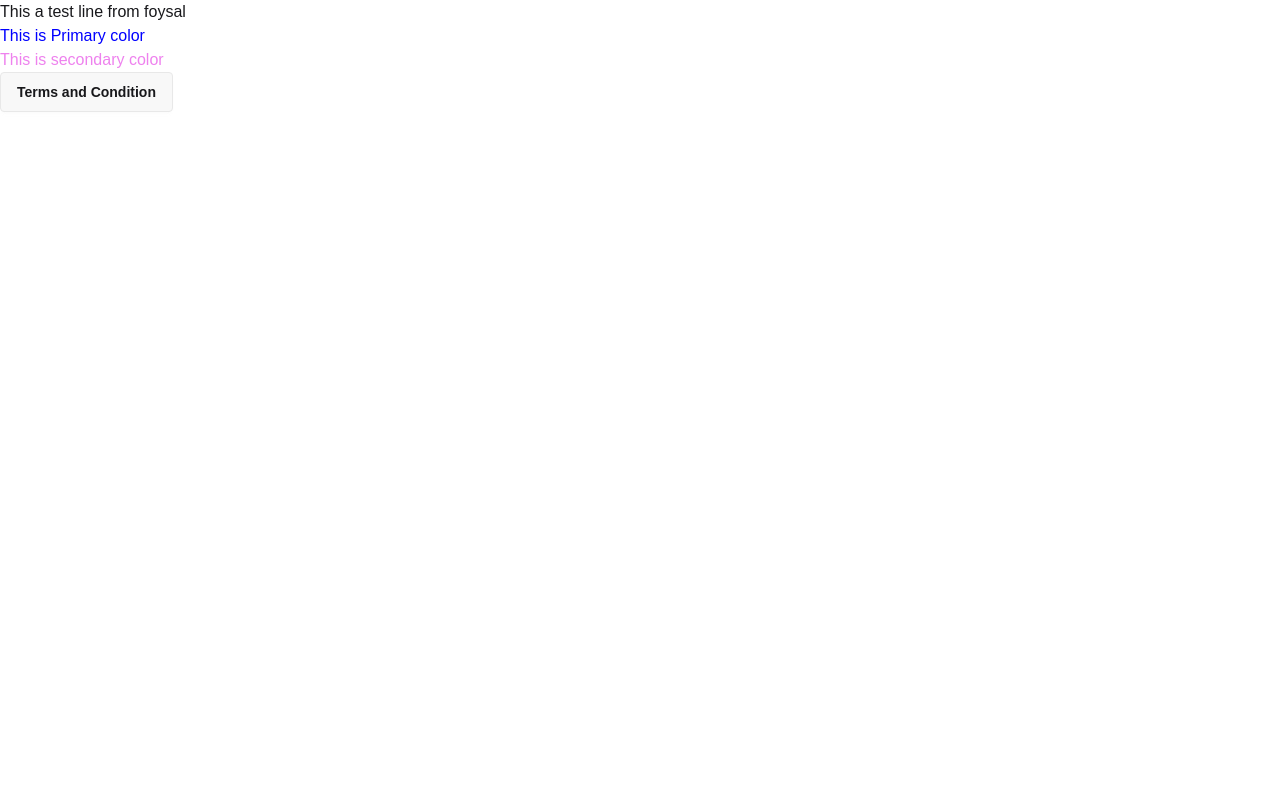
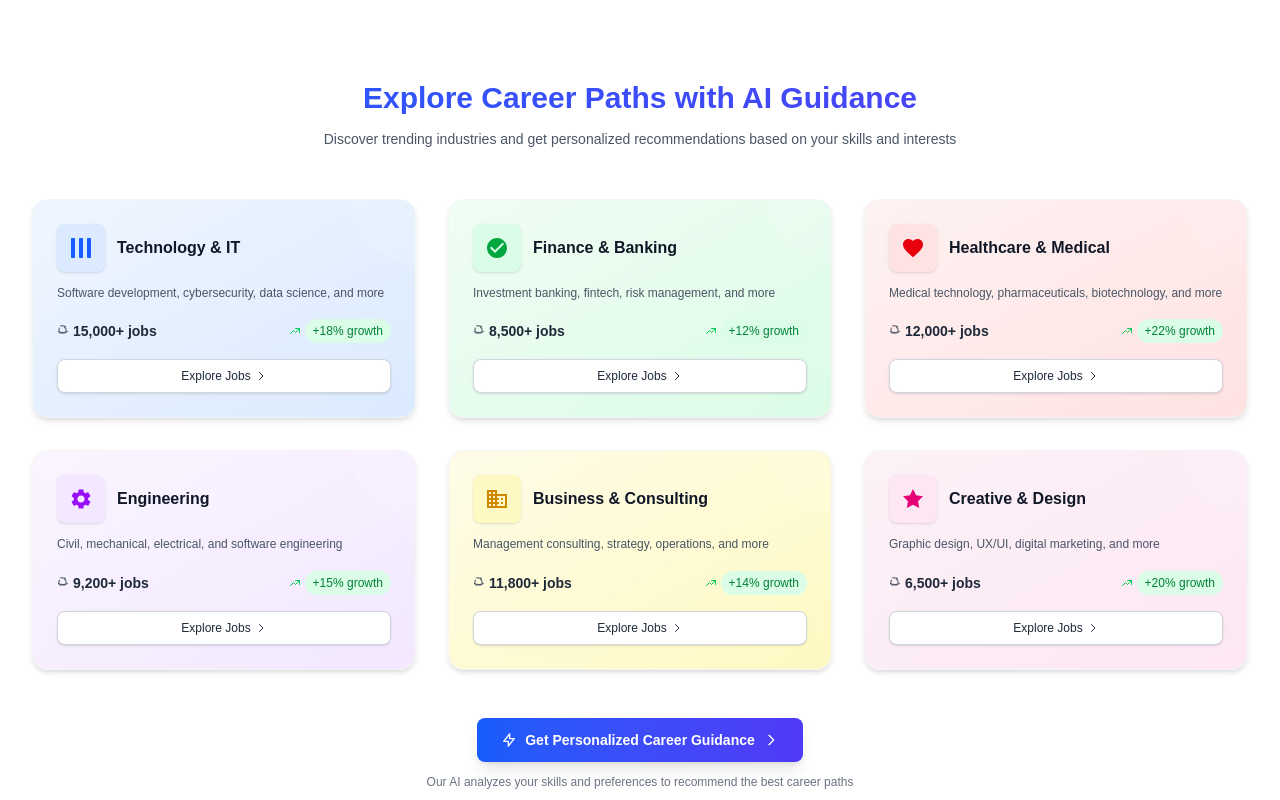
Before and after one commit to Foysal-Munsy/CareerOstad-AI-Job-Matching, a Next.js app: page / in a window 1280 px wide. Shown: the top 800 px of the page. Built offline with nearby package versions, Linux system fonts and the light colour scheme.

Commit message:
update page.js and add HomePage

```diff
--- a/src/app/page.js
+++ b/src/app/page.js
@@ -1,13 +1,11 @@
+import HomePage from "@/components/HomePage";
 import Image from "next/image";
 import Link from "next/link";
 
 export default function Home() {
   return (
     <div>
-      <h2>This a test line from foysal</h2>
-      <h1 className="text-primary">This is Primary color</h1>
-      <h1 className="text-secondary">This is secondary color</h1>
-  <Link href='/Products' className="btn ">Terms and Condition</Link>
+      <HomePage />
     </div>
   );
 }
```
